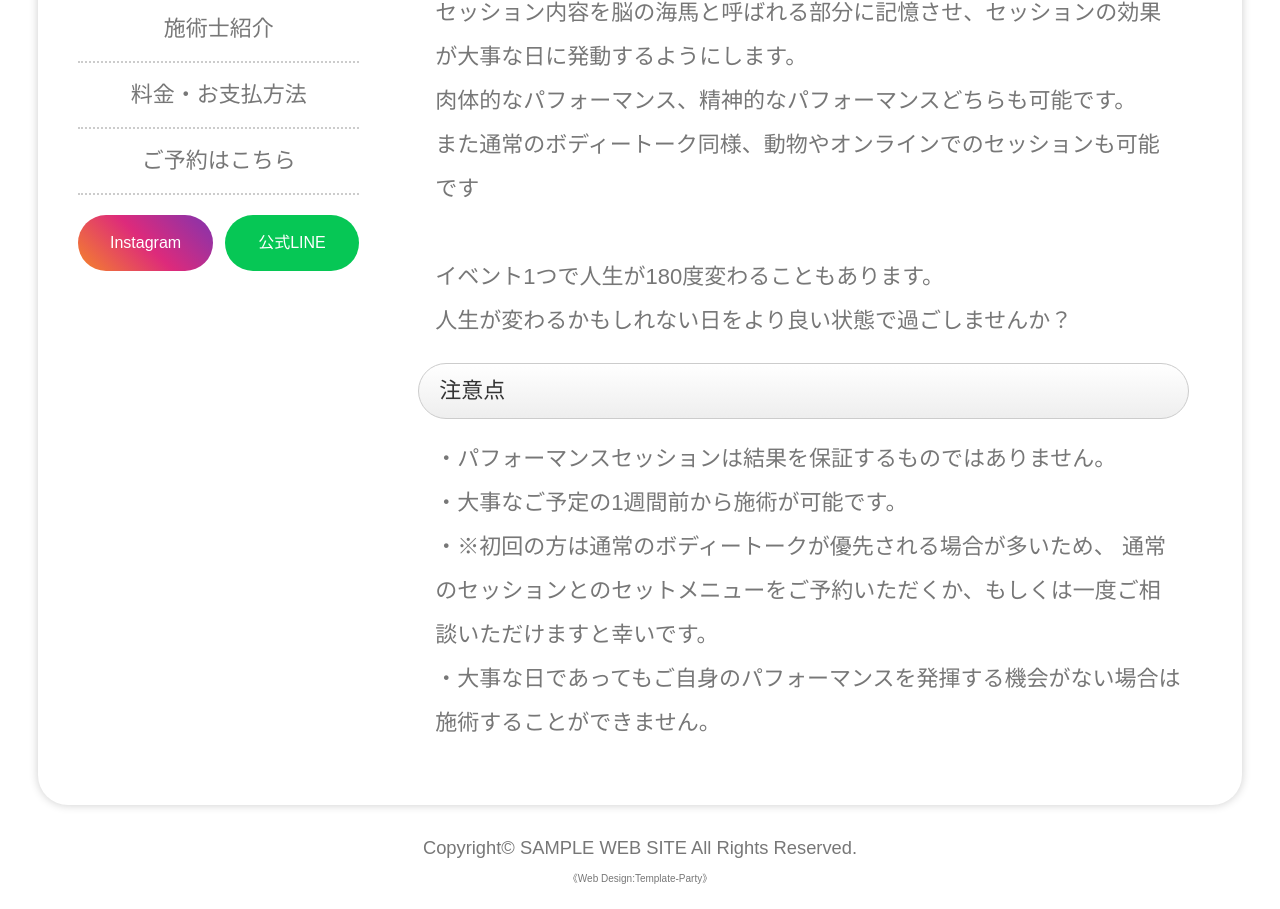
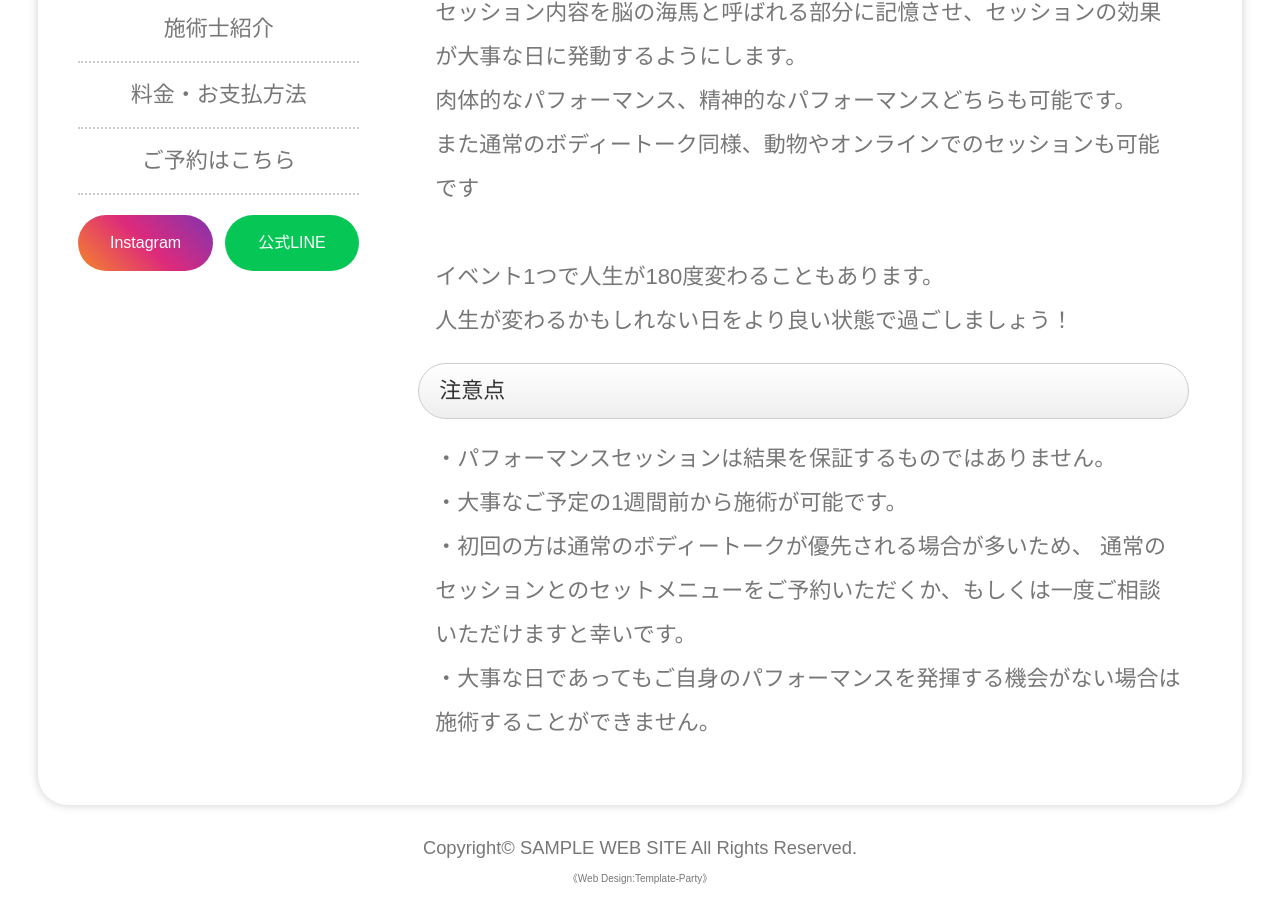
Before and after one commit to yuutanaka1102/benatural, a plain HTML site: page pafo.html in a window 1280 px wide. Shown: the part 709-1618 px from the top of the page. Drawn offline with nearby package versions, Linux system fonts and the light colour scheme.

Commit message:
Fix HTML encoding issues in pafo.html

```diff
--- a/pafo.html
+++ b/pafo.html
@@ -42,13 +42,13 @@
   また通常のボディートーク同様、動物やオンラインでのセッションも可能です<br><br>
 
   イベント1つで人生が180度変わることもあります。<br>
-  人生が変わるかもしれない日をより良い状態で過ごしませんか？
+  人生が変わるかもしれない日をより良い状態で過ごしましょう！
 </p>
 <h3>注意点</h3>
 <p>
   ・パフォーマンスセッションは結果を保証するものではありません。<br>
   ・大事なご予定の1週間前から施術が可能です。<br>
-  ・※初回の方は通常のボディートークが優先される場合が多いため、
+  ・初回の方は通常のボディートークが優先される場合が多いため、
   通常のセッションとのセットメニューをご予約いただくか、もしくは一度ご相談いただけますと幸いです。<br>
   ・大事な日であってもご自身のパフォーマンスを発揮する機会がない場合は施術することができません。<br>
 </p>
```
